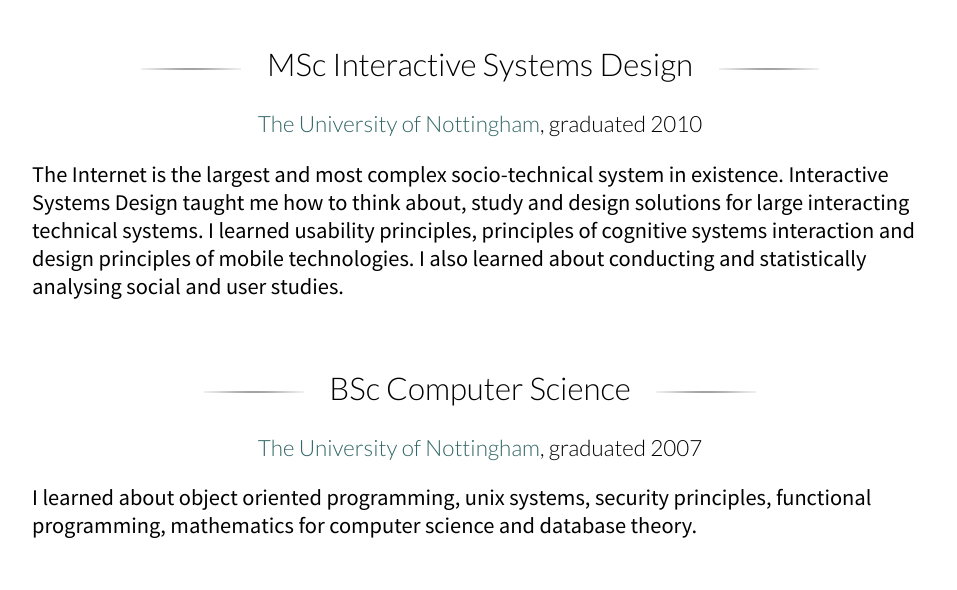
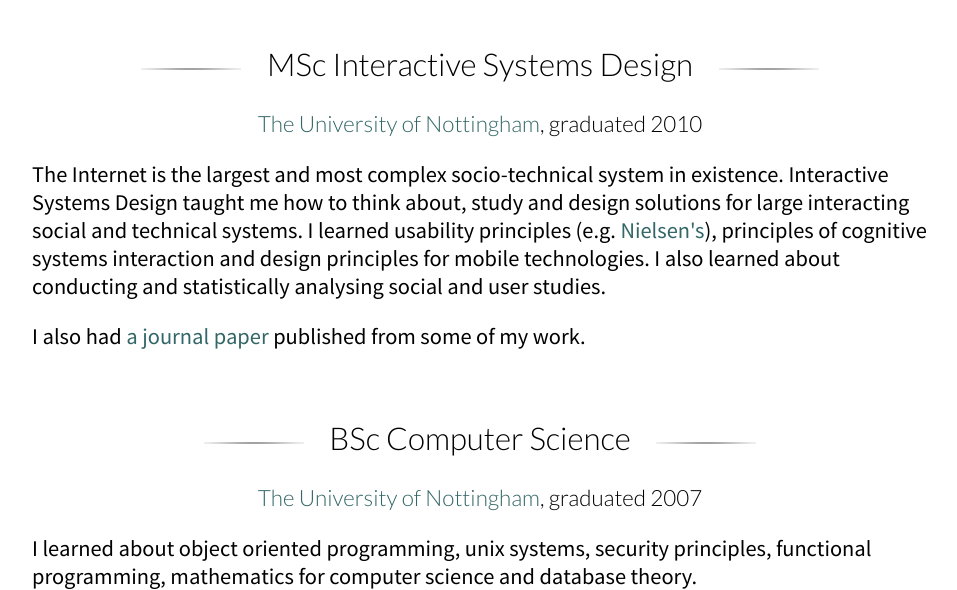
Before and after one commit to nottrobin/cv.robinwinslow.uk, a Django app: template cv/templates/cv/education.html in a window 1280 px wide. Shown: the part 588-1178 px from the top of the page, without its empty margins (160-1117 px from the left). Run offline with Django 3.2, Linux system fonts and the light colour scheme; the template is opened without the code that fills it, so the values that code supplies are empty; some libraries are stand-ins or nearby versions.

Commit message:
Add link to journal paper in MSc description

```diff
--- a/cv/templates/cv/education.html
+++ b/cv/templates/cv/education.html
@@ -21,7 +21,7 @@ Training courses
 - [Design patterns 2-day course](http://inviqa.com/services/get-trained/training-courses/) with Inviqa <small>(April 2012)</small>
 - [TDD immersion day](http://inviqa.com/services/get-trained/tdd-immersion-day/) with Inviqa <small>(April 2012)</small>
 - [Fundamentals of Magento Development](http://www.magentocommerce.com/training/descriptions) <small>(December 2012)</small>
-- [Level 1 & 2 Umbraco masterclasses](http://umbraco.com/products/training) <small>(September 2012)</small>
+- [Level 1 &amp; 2 Umbraco masterclasses](http://umbraco.com/products/training) <small>(September 2012)</small>
 
 MSc Interactive Systems Design
 ===
@@ -29,7 +29,9 @@ MSc Interactive Systems Design
 [The University of Nottingham](http://nottingham.ac.uk), graduated 2010
 ---
 
-The Internet is the largest and most complex socio-technical system in existence. Interactive Systems Design taught me how to think about, study and design solutions for large interacting technical systems. I learned usability principles, principles of cognitive systems interaction and design principles of mobile technologies. I also learned about conducting and statistically analysing social and user studies.
+The Internet is the largest and most complex socio-technical system in existence. Interactive Systems Design taught me how to think about, study and design solutions for large interacting social and technical systems. I learned usability principles (e.g. [Nielsen's](http://www.nngroup.com/articles/ten-usability-heuristics/)), principles of cognitive systems interaction and design principles for mobile technologies. I also learned about conducting and statistically analysing social and user studies.
+
+I also had [a journal paper]({% url 'publications' %}#micro-generation-schemes-smalljournal-papersmall) published from some of my work.
 
 BSc Computer Science
 ===
@@ -45,7 +47,7 @@ School
 [Leighton Park](http://www.leightonpark.com/), Reading
 ---
 
-I got A-Cs in English Language & Literature, Chemistry, Physics and Maths at A-level, and I got a bunch of GCSEs including Art and German.
+I got A-Cs in English Language &amp; Literature, Chemistry, Physics and Maths at A-level, and I got a bunch of GCSEs including Art and German.
 
 {% endfilter markdown %}
 {% endblock content %}
```
